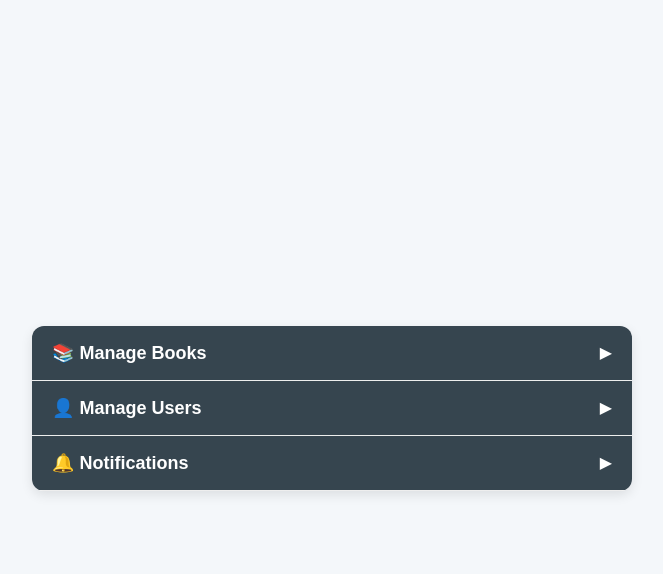
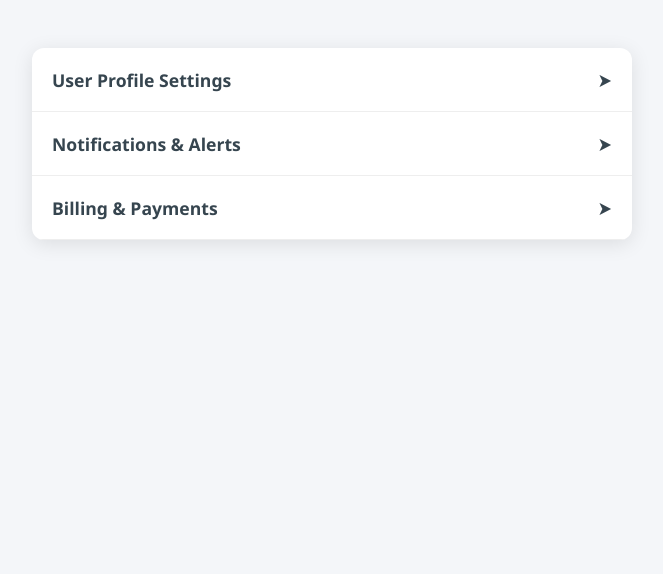
Before and after one commit to golisisp/agent, a plain HTML site: page index.html in a window 1280 px wide. Shown: the whole page, without its empty margins (308-971 px from the left). Drawn offline with Linux system fonts and the light colour scheme.

Commit message:
Update index.html

```diff
--- a/index.html
+++ b/index.html
@@ -6,19 +6,18 @@
   <title>Advanced Expansion Cards</title>
   <style>
     body {
-      font-family: Arial, sans-serif;
-      background: #f4f7fa;
+      font-family: "Segoe UI", Tahoma, Geneva, Verdana, sans-serif;
+      background: #f4f6f9;
+      padding: 40px;
       display: flex;
       justify-content: center;
-      align-items: center;
-      min-height: 100vh;
     }
 
     .accordion {
       width: 600px;
+      border-radius: 12px;
+      box-shadow: 0 4px 20px rgba(0,0,0,0.1);
       background: #fff;
-      border-radius: 12px;
-      box-shadow: 0 4px 12px rgba(0,0,0,0.1);
       overflow: hidden;
     }
 
@@ -27,84 +26,84 @@
     }
 
     .accordion-header {
-      background: #36454F;
-      color: #fff;
+      display: flex;
+      align-items: center;
+      justify-content: space-between;
+      padding: 18px 20px;
+      font-size: 1.1rem;
+      font-weight: 600;
       cursor: pointer;
-      padding: 16px 20px;
-      display: flex;
-      justify-content: space-between;
-      align-items: center;
-      transition: background 0.3s;
+      transition: background 0.3s ease;
     }
 
     .accordion-header:hover {
-      background: #2a363f;
+      background: #f0f4ff;
     }
 
-    .accordion-header h3 {
-      margin: 0;
-      font-size: 18px;
+    .accordion-header span {
+      flex: 1;
+      color: #36454F;
     }
 
     .accordion-icon {
-      transition: transform 0.3s;
+      transition: transform 0.3s ease;
+      font-size: 1.2rem;
+      color: #36454F;
     }
 
     .accordion-content {
       max-height: 0;
       overflow: hidden;
-      transition: max-height 0.4s ease, padding 0.4s ease;
+      transition: max-height 0.5s ease, padding 0.3s ease;
       padding: 0 20px;
+      color: #555;
       background: #fafafa;
     }
 
-    .accordion-content p {
-      padding: 15px 0;
-      margin: 0;
-      color: #333;
-      line-height: 1.6;
+    .accordion-content.open {
+      padding: 20px;
     }
 
-    .accordion-item.active .accordion-content {
-      max-height: 200px; /* adjust based on content */
-      padding: 0 20px 20px;
+    .accordion-content p {
+      margin: 0;
+      line-height: 1.6;
     }
 
     .accordion-item.active .accordion-icon {
       transform: rotate(90deg);
+      color: #0066ff;
     }
   </style>
 </head>
 <body>
-
   <div class="accordion">
     <div class="accordion-item">
       <div class="accordion-header">
-        <h3>📚 Manage Books</h3>
-        <span class="accordion-icon">▶</span>
+        <span>User Profile Settings</span>
+        <div class="accordion-icon">➤</div>
       </div>
       <div class="accordion-content">
-        <p>Here you can add, edit, delete, and view all available books in the system. Advanced search and filter options are available.</p>
+        <p>Manage your personal details, update your email, and change your password in this section.</p>
       </div>
     </div>
 
     <div class="accordion-item">
       <div class="accordion-header">
-        <h3>👤 Manage Users</h3>
-        <span class="accordion-icon">▶</span>
+        <span>Notifications & Alerts</span>
+        <div class="accordion-icon">➤</div>
       </div>
       <div class="accordion-content">
-        <p>Admins can view registered users, assign roles, and track activity logs. User verification and suspension options are also available.</p>
+        <p>Control how and when you receive notifications. You can set SMS, Email, or Push preferences here.</p>
       </div>
     </div>
 
     <div class="accordion-item">
       <div class="accordion-header">
-        <h3>🔔 Notifications</h3>
-        <span class="accordion-icon">▶</span>
+        <span>Billing & Payments</span>
+        <div class="accordion-icon">➤</div>
       </div>
       <div class="accordion-content">
-        <p>Send push notifications, manage campaigns, and track notification engagement. Supports Firebase FCM integration.</p>
+        <p>View invoices, manage saved cards, and update your subscription plan.</p>
       </div>
     </div>
   </div>
@@ -113,19 +112,32 @@
     const items = document.querySelectorAll(".accordion-item");
 
     items.forEach(item => {
-      item.querySelector(".accordion-header").addEventListener("click", () => {
+      const header = item.querySelector(".accordion-header");
+      header.addEventListener("click", () => {
+        const openItem = document.querySelector(".accordion-item.active");
+
+        if (openItem && openItem !== item) {
+          openItem.classList.remove("active");
+          openItem.querySelector(".accordion-content").style.maxHeight = null;
+          openItem.querySelector(".accordion-content").classList.remove("open");
+        }
+
         item.classList.toggle("active");
+        const content = item.querySelector(".accordion-content");
 
-        // Optional: close others when one is open
-        items.forEach(i => {
-          if (i !== item) i.classList.remove("active");
-        });
+        if (item.classList.contains("active")) {
+          content.style.maxHeight = content.scrollHeight + "px";
+          content.classList.add("open");
+        } else {
+          content.style.maxHeight = null;
+          content.classList.remove("open");
+        }
       });
     });
   </script>
-
 </body>
 </html>
+
 
 
 
```
